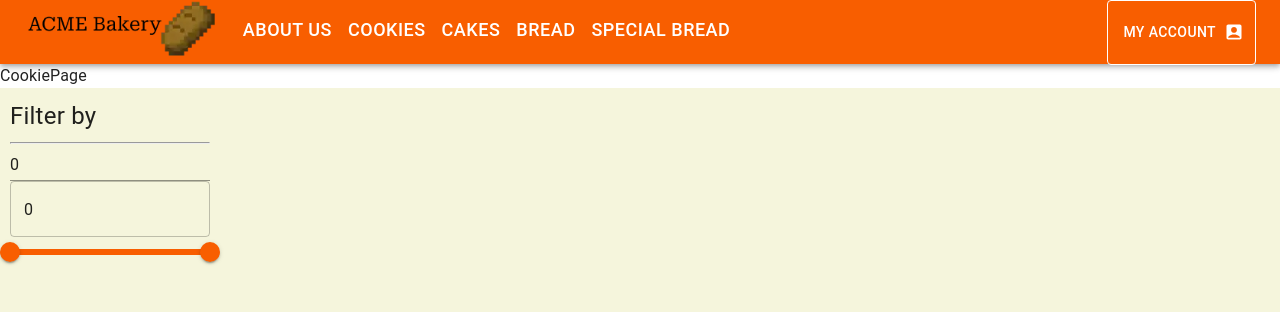
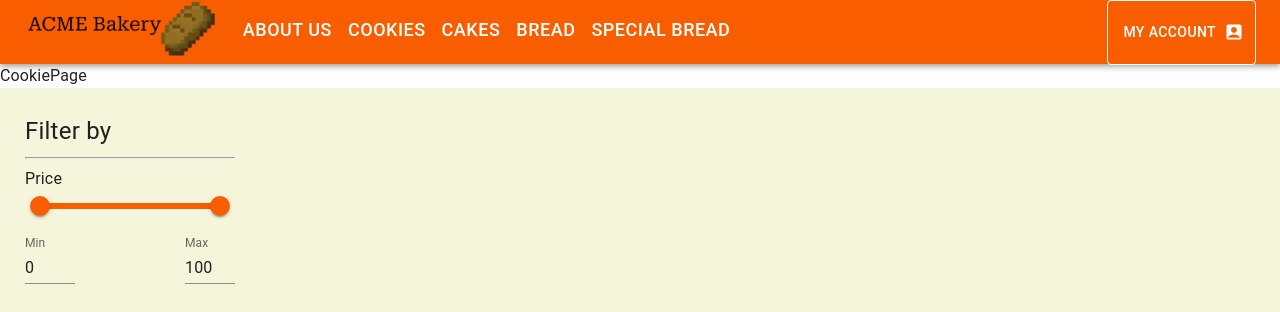
Before and after one commit to ethanCKJ/ACME_frontend, a React (Vite) app: page /cookie in a window 1280 px wide. Shown: the top 312 px of the page. Built offline with nearby package versions, Linux system fonts and the light colour scheme.

Commit message:
Implemented price filter

```diff
--- a/src/pages/CookiePage.tsx
+++ b/src/pages/CookiePage.tsx
@@ -13,7 +13,7 @@ function CookiePage() {
     const maxPrice = 100
     const minPrice = 0
     const handleSliderUpdate = (event: Event, newPriceRange: (number | string)[]) => {
-        console.log(newPriceRange)
+        console.log('npr' + newPriceRange)
         let min = priceRange[0]
         let max = priceRange[1]
         if (newPriceRange[0] !== '' && newPriceRange[1] !==  ''){
@@ -23,18 +23,8 @@ function CookiePage() {
         }
         setDisplayRange([min, max])
     }
-    const handleMinChange = (event: Event) =>{
-        // Need to explicitly convert to number
-        // setPriceRange(event.target.value === null ? [textFieldRange[0], textFieldRange[1]] : [Math.max(0, Number(event.target.value)), priceRange[1]])
-        // Empty textfield in number mode is '' not null
-        console.log(event.target.value)
-        setDisplayRange(event.target.value === '' ? ['', displayRange[1]] : [Number(event.target.value), displayRange[1]])
-        // Below would interpret '' as 0 preventing backspace
-        // setTextFieldRange([Number(event.target.value), textFieldRange[1]])
-    }
-    const handleOnBlue = () =>{
-        console.log("BLurre")
-    }
+
+
 
     // create a slider
     // have value be changes
@@ -44,34 +34,24 @@ function CookiePage() {
         <>
             <Header/>
             <div>CookiePage</div>
-            <Box sx={{display:"flex", width: "100%", minHeight: "800px", padding: "10px", background: "beige"}}>
-                <Box sx={{width: "200px"}}>
+            <Box sx={{display:"flex", width: "100%", minHeight: "800px", padding: "20px", background: "beige", }}>
+                <Box sx={{width: "220px", padding:"5px"}}>
                     <Typography variant="body1" fontSize={24}>Filter by</Typography>
                     <hr></hr>
-                    <Grid2 container spacing={2} sx={{alignItems: 'center'}}>
-                        <Grid2>
-                            <Input
-                            value={priceRange[0]}
-                            // defaultValue={''}
-                            size="small"
-                            onChange={handleMinChange}
-                            // onSubmit only works as part of forms
-                            // onSubmit={handleMinChange}
-                            // Text field supports backspacing the entire number while Input with type="number" always starts with
-                            // value={priceRange[0] === 0 ? '' : priceRange[0]}
-                            // defaultValue={minPrice} cannot bave this and value at the same time. controlled vs uncontrolled.
-                            type="number"
-                            />
-                            <TextField type="number" value={displayRange[0]} onChange={(e:Event) => {setDisplayRange([e.target.value, displayRange[1]])}} onBlur={()=>handleSliderUpdate(null, displayRange)}/>
-
-                        </Grid2>
-                    </Grid2>
-
-                    <Slider
+                    <Typography variant="body1" fontSize={16}>Price</Typography>
+                    <Box sx={{display:"flex", justifyContent:"center"}}>
+                        <Slider
                         getAriaLabel={() => 'Select maximum and minimum price'}
                         value={priceRange}
                         onChange={handleSliderUpdate}
-                    />
+                        sx={{width:"180px"}}
+                        disableSwap
+                        />
+                    </Box>
+                    <Box sx={{display:"flex", wrap:"nowrap", marginTop:"15px", justifyContent:"space-between"}}>
+                            <TextField label="Min" variant="standard" type="number" value={displayRange[0]} onChange={(e:Event) => {setDisplayRange([e.target.value, displayRange[0]])}} onBlur={()=>handleSliderUpdate(null, displayRange)} sx={{width:"50px"}}/>
+                            <TextField label="Max" variant="standard" type="number" value={displayRange[1]} onChange={(e:Event) => {setDisplayRange([displayRange[0], e.target.value])}} onBlur={()=>handleSliderUpdate(null, displayRange)} sx={{width:"50px"}}/>
+                    </Box>
                 </Box>
             </Box>
         </>
```
